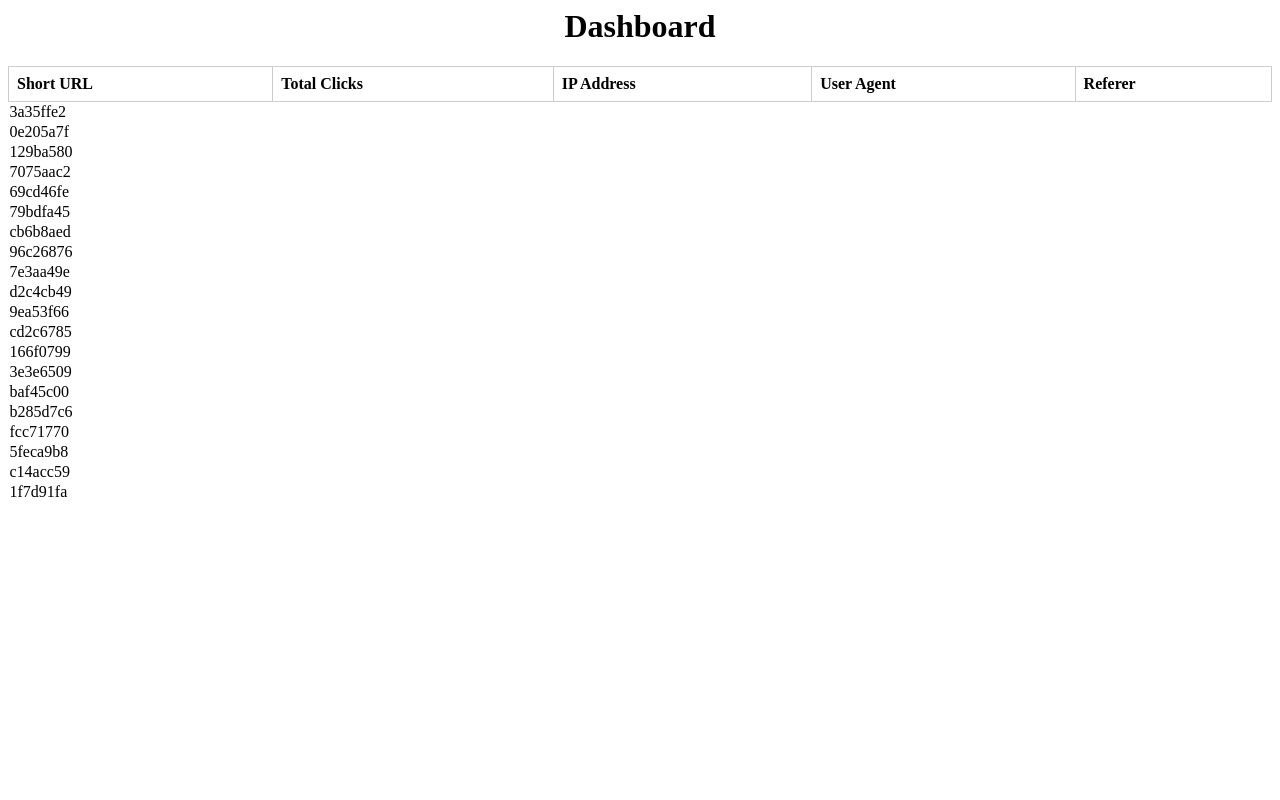
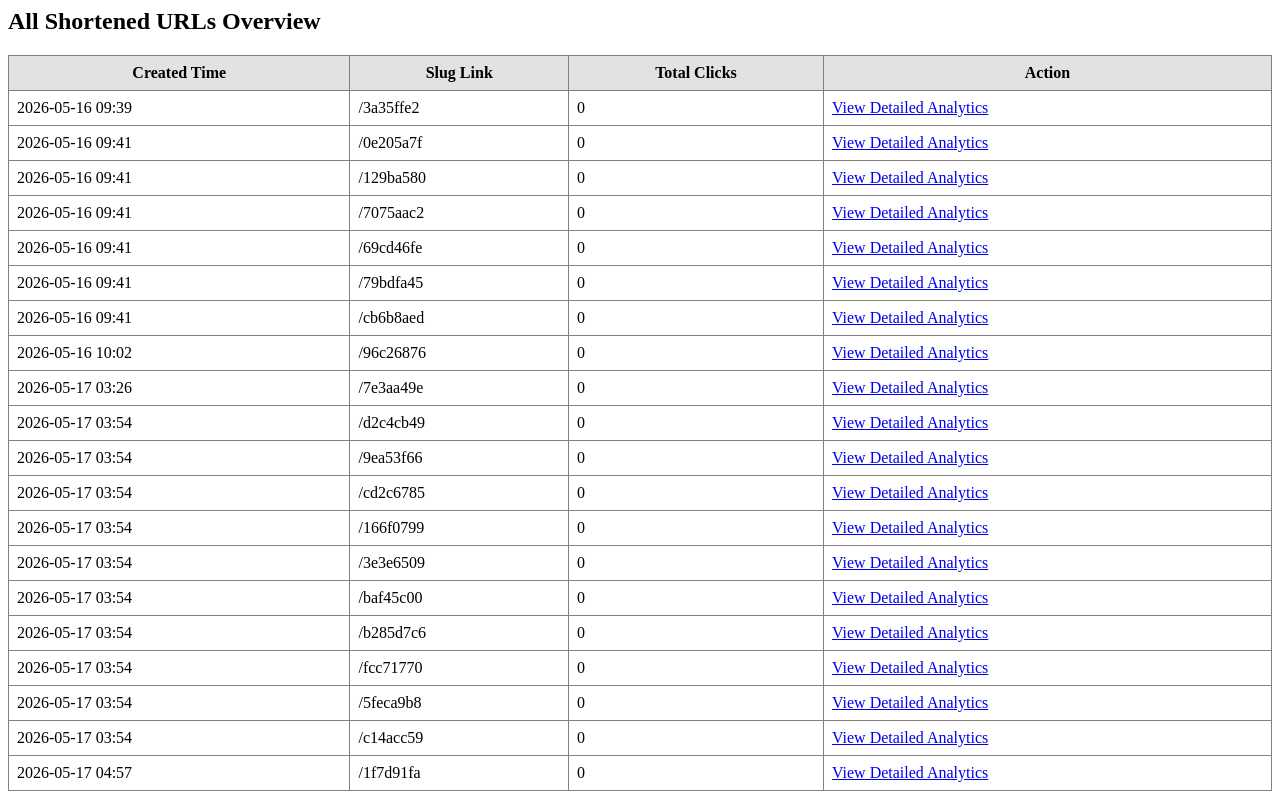
Before and after one commit to Shaharuk49/python_exam, a Django app: template task/template/task/dashboard.html in a window 1280 px wide. Run offline with Django 5.2, Linux system fonts and the light colour scheme; the template is opened without the code that fills it: values that come from a table or form of the project are taken from there, others are empty; data comes from the database, SQL or seed files in the repository; both versions use the stored data as it was after the commit; parts of the project's set-up code (start-up, migrations or seed data) failed here and were passed over.

Commit message:
feat:add the table where show the total click and ip address

```diff
--- a/task/models.py
+++ b/task/models.py
@@ -6,7 +6,8 @@ from django.utils import timezone
 class UrlData(models.Model):
     url = models.URLField(max_length=200)
     slug = models.CharField(max_length=10, unique=True)
-    time= models.DateTimeField(default=timezone.now)
+    time = models.DateTimeField(default=timezone.now)
+    total_clicks = models.PositiveIntegerField(default=0)
 
     def __str__(self):
         return self.url
@@ -15,7 +16,6 @@ class UrlData(models.Model):
 class ClickAnalytics(models.Model):
     user = models.ForeignKey(User, on_delete=models.CASCADE, null=True, blank=True)
     short_url = models.ForeignKey(UrlData, on_delete=models.CASCADE, related_name='clicks')
-    click_count = models.IntegerField(default=0)
     ip_address = models.GenericIPAddressField(null=True, blank=True)
     user_agent = models.TextField(null=True, blank=True)
     refer = models.URLField(null=True, blank=True, max_length=500)
--- a/task/template/task/dashboard.html
+++ b/task/template/task/dashboard.html
@@ -1,36 +1,71 @@
-<div>
-    <h1 style="text-align: center;">Dashboard</h1>
-    <table style="width: 100%; border-collapse: collapse;">
+{% if single_view %}
+
+    <h2>Analytics for Slug: {{ url_data.slug }}</h2>
+    <p><strong>Destination:</strong> <a href="{{ url_data.url }}">{{ url_data.url }}</a></p>
+    <p><strong>Total Recorded Clicks:</strong> {{ url_data.total_clicks }}</p>
+    <p><a href="{% url 'dashboard_list' %}">← Back to All Links</a></p>
+
+    <h3>Detailed Click Stream</h3>
+    <table border="1" cellpadding="8" style="border-collapse: collapse; width: 100%;">
         <thead>
-            <tr>
-                <th style="border: 1px solid #ccc; padding: 8px; text-align: left;">Short URL</th>
-                <th style="border: 1px solid #ccc; padding: 8px; text-align: left;">Total Clicks</th>
-                <th style="border: 1px solid #ccc; padding: 8px; text-align: left;">IP Address</th>
-                 <th style="border: 1px solid #ccc; padding: 8px; text-align: left;">User Agent</th>
-                 <th style="border: 1px solid #ccc; padding: 8px; text-align: left;">Referer</th>
+            <tr style="background-color: #f2f2f2;">
+                <th>Time</th>
+                <th>IP Address</th>
+                <th>User Account</th>
+                <th>Referrer</th>
+                <th>User Agent</th>
             </tr>
         </thead>
         <tbody>
-</div>
+            {% for click in recent_clicks %}
+            <tr>
+                <td>{{ click.timestamp|date:"Y-m-d H:i:s" }}</td>
+                <td>{{ click.ip_address|default:"Hidden/Unknown" }}</td>
+                <td>{{ click.user.username|default:"Anonymous Visitor" }}</td>
+                <td>
+                    {% if click.refer %}
+                        <a href="{{ click.refer }}" target="_blank">{{ click.refer }}</a>
+                    {% else %}
+                        Direct / No Referrer
+                    {% endif %}
+                </td>
+                <td style="font-size: 0.85em; color: #555;">{{ click.user_agent }}</td>
+            </tr>
+            {% empty %}
+            <tr>
+                <td colspan="5" style="text-align: center;">No traffic has been tracked yet.</td>
+            </tr>
+            {% endfor %}
+        </tbody>
+    </table>
 
-{% for url in urls %}
-    <tr>
-        <td>{{ url.slug }}</td>
-        <td><strong>{{ url.total_clicks }}</strong></td>
-        <td>
-            {% for click in url.clickanalytics_set.all %}
-                {{ click.ip_address }}<br>
+{% else %}
+
+    <h2>All Shortened URLs Overview</h2>
+    <table border="1" cellpadding="8" style="border-collapse: collapse; width: 100%;">
+        <thead>
+            <tr style="background-color: #e2e2e2;">
+                <th>Created Time</th>
+                <th>Slug Link</th>
+                <th>Total Clicks</th>
+                <th>Action</th>
+            </tr>
+        </thead>
+        <tbody>
+            {% for item in all_urls %}
+            <tr>
+                <td>{{ item.time|date:"Y-m-d H:i" }}</td>
+                <td>/{{ item.slug }}</td>
+                <td>{{ item.total_clicks }}</td>
+                <td>
+                    <a href="{% url 'dashboard_detail' item.slug %}">View Detailed Analytics</a>
+                </td>
+            </tr>
+            {% empty %}
+            <tr>
+                <td colspan="5" style="text-align: center;">No shortened links exist yet.</td>
+            </tr>
             {% endfor %}
-        </td>
-        <td>
-            {% for click in url.clickanalytics_set.all %}
-                {{ click.user_agent }}<br>
-            {% endfor %}
-        </td>
-        <td>
-            {% for click in url.clickanalytics_set.all %}
-                {{ click.refer }}<br>
-            {% endfor %}
-        </td>
-    </tr>
-{% endfor %}
+        </tbody>
+    </table>
+{% endif %}
--- a/task/template/task/index.html
+++ b/task/template/task/index.html
@@ -14,4 +14,4 @@
 </div>
 
 <div style="text-align: center;">
-    <a href="{% url 'dashboard' %}" style="background-color: rgb(152, 152, 231); color: rgb(32, 24, 24); height: 30px; border-radius: 10px; padding: 5px 10px; text-decoration: none;">Go to Dashboard</a>
+    <a href="{% url 'dashboard_list' %}" style="background-color: rgb(152, 152, 231); color: rgb(32, 24, 24); height: 30px; border-radius: 10px; padding: 5px 10px; text-decoration: none;">Go to Dashboard</a>
--- a/task/urls.py
+++ b/task/urls.py
@@ -6,7 +6,8 @@ urlpatterns = [
     path('', views.index, name='index'),
     path('login/', auth_views.LoginView.as_view(template_name='task/login.html'), name='login'),
     path('logout/', auth_views.LogoutView.as_view(), name='logout'),
-    path('dashboard/', views.dashboard_view, name='dashboard'),
-    path('<slug:slug>/', views.redirect_url, name='redirect_url'),
-    path('<str:slug>/', views.redirect_and_track, name='redirect_url'),
+    path('dashboard/', views.dashboard_view, name='dashboard_list'),
+    path('dashboard/<slug:slug>/', views.dashboard_view, name='dashboard_detail'),
+    path('r/<slug:slug>/', views.redirect_and_track, name='redirect_and_track'),
+    path('redirect/', views.redirect_url, name='redirect_url'),
 ]
```
Also changed, not shown: task/views.py (+43 -28 lines), db.sqlite3, task/migrations/0007_urldata_total_clicks.py (added).
